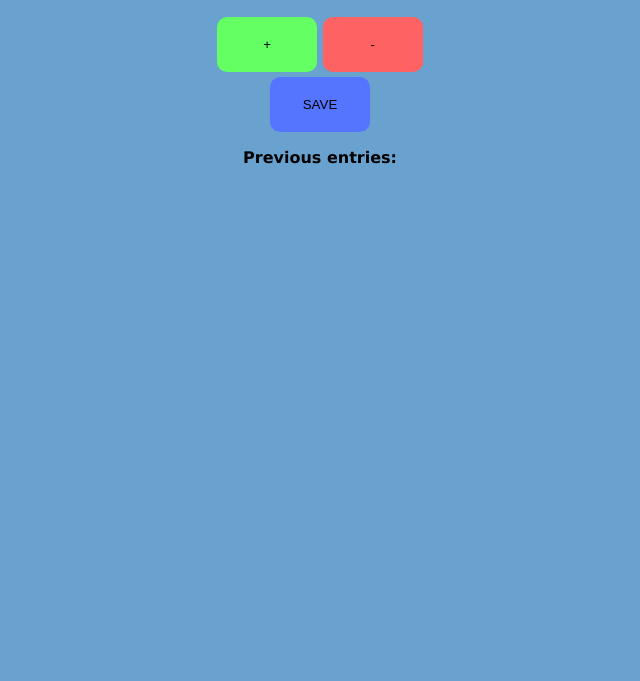
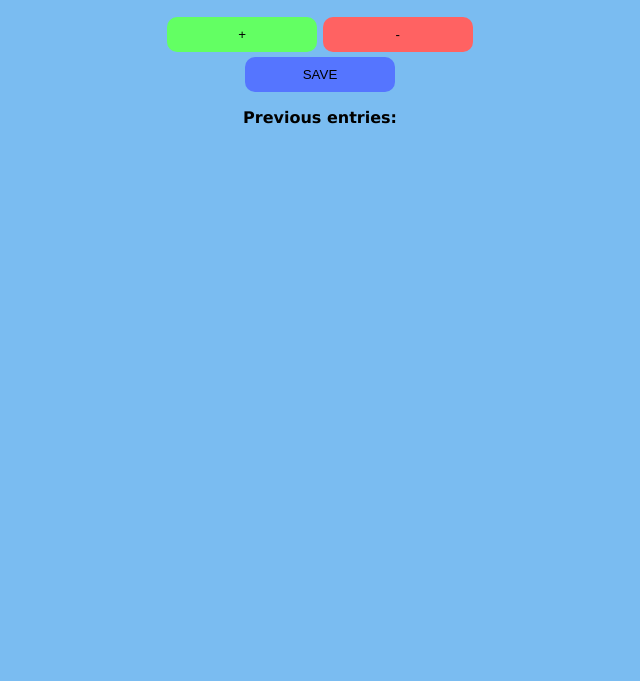
Before and after one commit to korot0/Basic-Counter-App, a plain HTML site: page index.html in a window 1280 px wide. Shown: the part 119-800 px from the top of the page, without its empty margins (320-960 px from the left). Drawn offline with Linux system fonts and the light colour scheme.

Commit message:
Edit styles.css

```diff
--- a/style.css
+++ b/style.css
@@ -1,12 +1,16 @@
 /* - Font (from list)
 - Button colors and appearance (width, border, etc)
 - Wrap a div arount the HTML, add a max width */
+
+* {
+   box-sizing: border-box;
+}
 
 body {
     font-family: Verdana, Geneva, Tahoma, sans-serif;
     font-weight: bold;
     text-align: center;
-    background: rgb(106, 162, 207);
+    background: rgb(122, 188, 241);
 }
 
 h1 {
@@ -22,9 +26,9 @@ h2 {
 
 button {
     border: none;
-    padding: 20px 0;
+    padding: 10px 0;
     color: black;
-    width: 100px;
+    width: 150px;
     margin-bottom: 5px;
     border-radius: 10px;
 }
```
